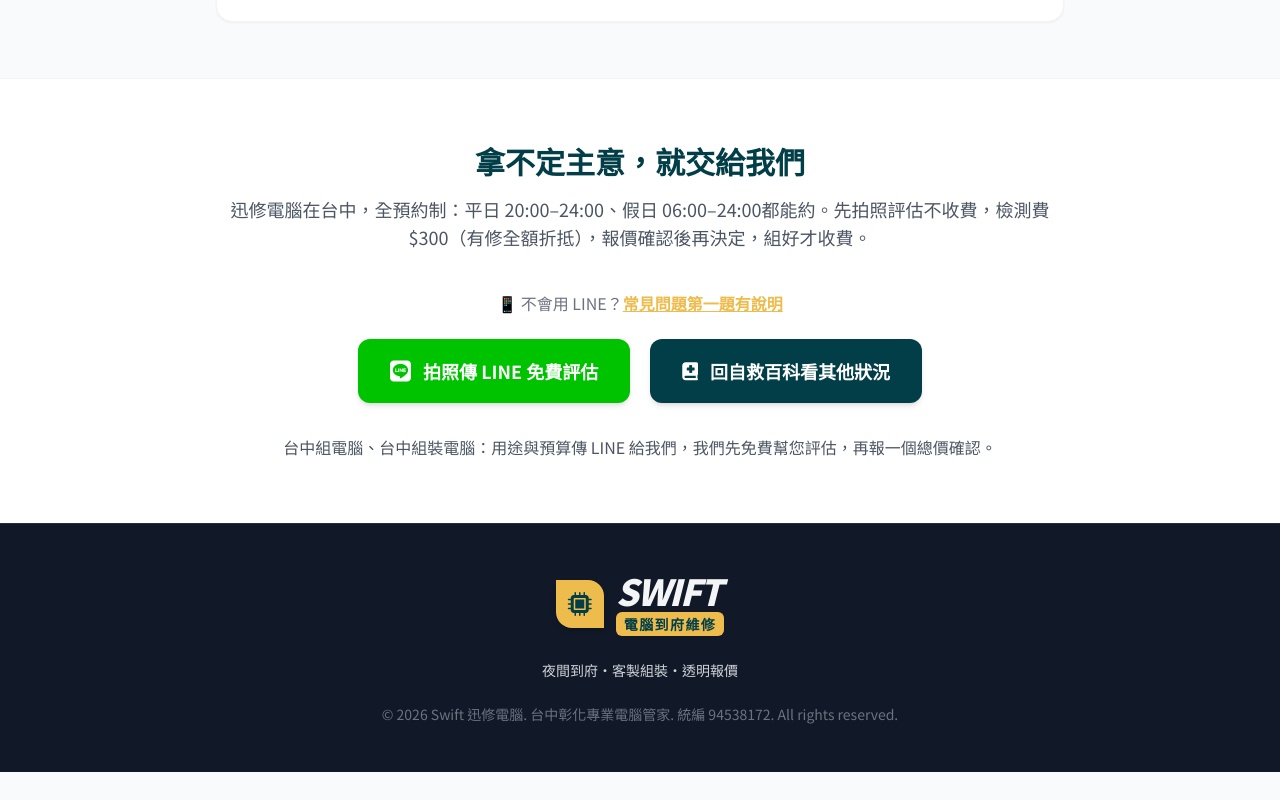
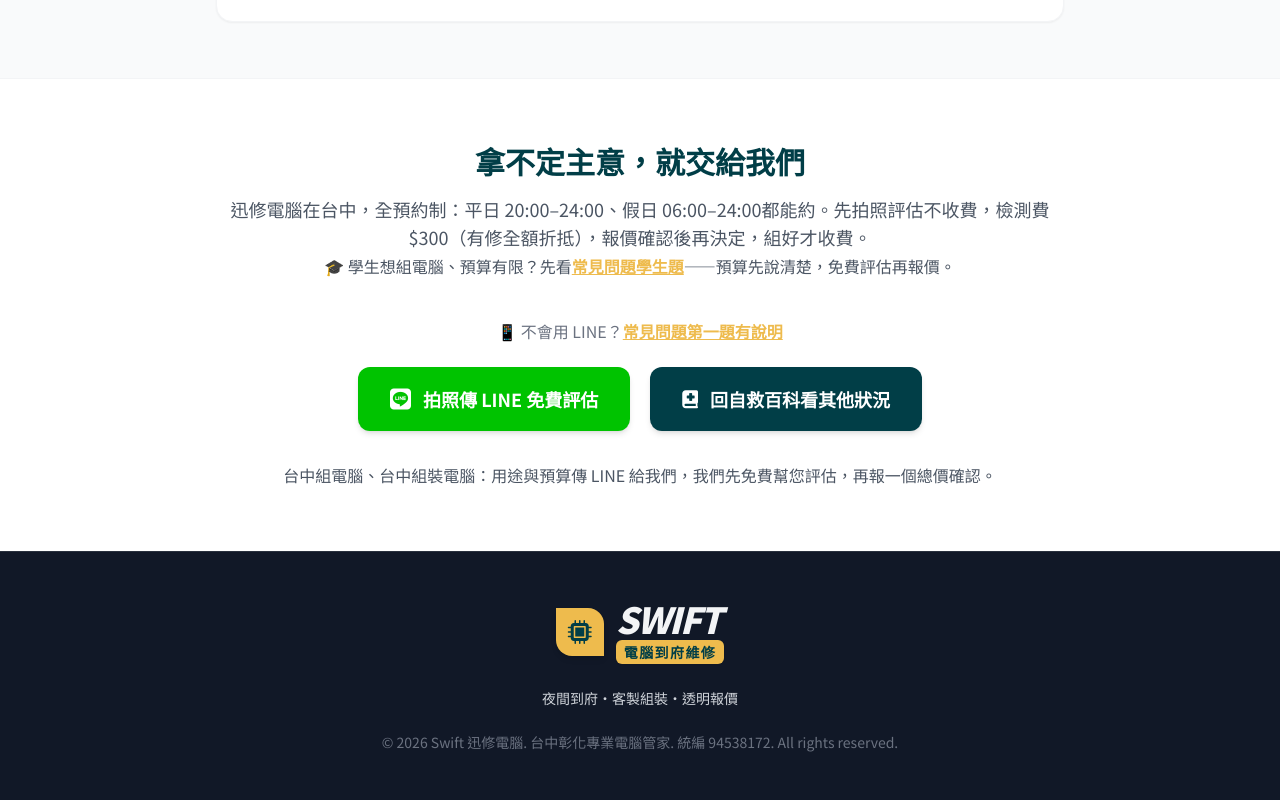
Before and after one commit to e15699-hue/swiftfix-site, a plain HTML site: page guide-build-pc.html in a window 1280 px wide. Shown: the part 5671-6471 px from the top of the page. Before the commit the page ends 6443 px from the top, so only its background shows below. Drawn offline with nearby package versions, Linux system fonts and the light colour scheme; no server answers.

Commit message:
官網審查 12:07 輪：組電腦／GTA6 專文補學生直達（4 篇）

```diff
--- a/guide-build-pc.html
+++ b/guide-build-pc.html
@@ -257,7 +257,7 @@
     <section class="py-16 bg-white border-t border-gray-100">
         <div class="container mx-auto px-6 max-w-4xl text-center">
             <h2 class="text-3xl font-bold mb-4">拿不定主意，就交給我們</h2>
-            <p class="text-gray-600 text-lg mb-10">迅修電腦在台中，全預約制：平日 20:00–24:00、假日 06:00–24:00都能約。先拍照評估不收費，檢測費 $300（有修全額折抵），報價確認後再決定，組好才收費。</p>
+            <p class="text-gray-600 text-lg mb-10">迅修電腦在台中，全預約制：平日 20:00–24:00、假日 06:00–24:00都能約。先拍照評估不收費，檢測費 $300（有修全額折抵），報價確認後再決定，組好才收費。<br><span class="text-base">🎓 學生想組電腦、預算有限？先看<a href="index.html#faq-student" class="text-brand-gold underline font-bold">常見問題學生題</a>——預算先說清楚，免費評估再報價。</span></p>
             <p class="text-gray-500 text-base mb-6">📱 不會用 LINE？<a href="index.html#faq-phone" class="text-brand-gold underline font-bold">常見問題第一題有說明</a></p>
             <div class="flex flex-col md:flex-row justify-center gap-5">
                 <a href="https://line.me/R/oaMessage/%40077usxwz/?%E6%82%A8%E5%A5%BD%EF%BC%8C%E6%88%91%E6%83%B3%E7%B5%84%E6%96%B0%E9%9B%BB%E8%85%A6%EF%BC%8C%E8%AB%8B%E5%8D%94%E5%8A%A9%E8%A9%95%E4%BC%B0%E5%A0%B1%E5%83%B9" title="手機點開後訊息已幫您打好，點傳送即可；電腦版請複製訊息再貼上" target="_blank" class="bg-[#00C300] text-white px-8 py-4 rounded-xl text-lg font-bold hover:bg-[#00b300] transition shadow-md flex items-center justify-center min-h-[56px]">
```
Also changed, not shown: guide-build-game.html (+1 -1 lines), guide-build-price.html (+1 -1 lines), guide-gta6-ps5-ssd.html (+1 -1 lines).
